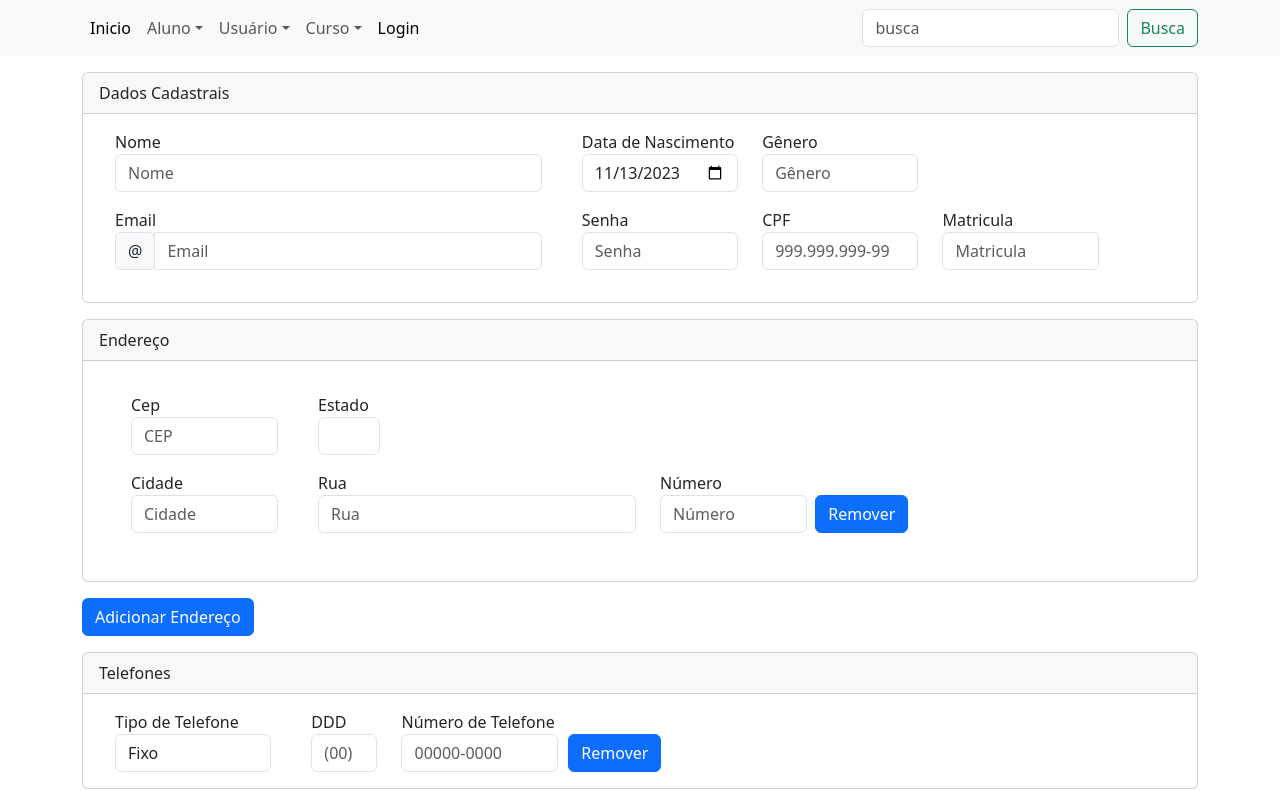
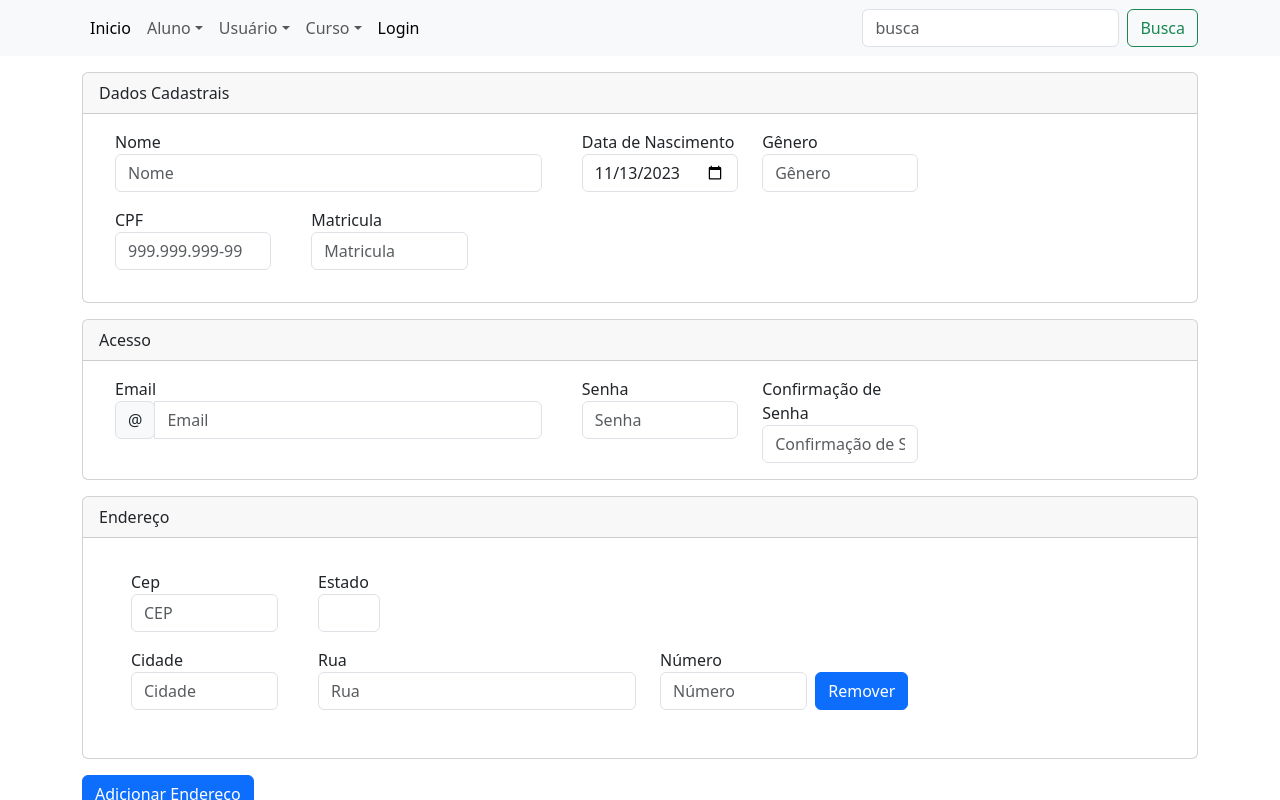
Before and after one commit to gilneiaquino/escolar-web, a React (Create React App) app: page /usuario-form in a window 1280 px wide. Shown: the top 800 px of the page. Built offline with nearby package versions, Linux system fonts and the light colour scheme.

Commit message:
inclusão da confirmação de senha

```diff
--- a/src/app/Usuario/UsuarioForm.tsx
+++ b/src/app/Usuario/UsuarioForm.tsx
@@ -31,7 +31,8 @@ const UsuarioForm: React.FC = () => {
     }],
     email: '',
     cpf: '',
-    senha: ''
+    senha: '',
+    confirmacaoSenha: ''
   };
 
   const [usuario, setUsuario] = useState(initialState);
@@ -43,6 +44,7 @@ const UsuarioForm: React.FC = () => {
   const [erroCpf, setErroCpf] = useState<string>('');
   const [erroEmail, setErroEmail] = useState<string>('');
   const [erroSenha, setErroSenha] = useState<string>('');
+  const [erroConfirmacaoSenha, setErroConfirmacaoSenha] = useState<string>('');
 
 
 
@@ -123,7 +125,13 @@ const UsuarioForm: React.FC = () => {
 
   const handleSubmit = (e: any) => {
     if (validarForm(usuario)) {
+      if (usuario.senha !== usuario.confirmacaoSenha) {
+        setErroConfirmacaoSenha('As senhas não coincidem.');
+        e.preventDefault();
+      } else {
+        setErroConfirmacaoSenha(''); // Limpa a mensagem de erro se as senhas coincidirem
         adicionarUsuario();
+      }
     } else {
       e.preventDefault();
     }
@@ -300,7 +308,43 @@ const UsuarioForm: React.FC = () => {
                 {erroGenero && <div className="invalid-feedback">{erroGenero}</div>}
               </div>
             </div>
-            <div className="row col-12 my-3">
+            <div className="row col-12 my-3 ">
+            <div className="form-group col-md-2 mx-sm-3">
+                <label>CPF</label>
+                <InputMask
+                  className={`form-control ${erroCpf && 'is-invalid'}`}
+                  mask="999.999.999-99"
+                  id="cpf"
+                  type="text"
+                  name="cpf"
+                  placeholder="999.999.999-99"
+                  value={usuario.cpf}
+                  onChange={(e) => setUsuario({ ...usuario, cpf: e.target.value.replace(/[^\d]/g, '') })}
+                />
+                {erroCpf && <div className="invalid-feedback">{erroCpf}</div>}
+              </div>
+              <div className="form-group col-md-2">
+                <label>Matricula</label>
+                <input
+                  className={`form-control ${erroMatricula && 'is-invalid'}`}
+                  type="text"
+                  placeholder="Matricula"
+                  value={usuario.matricula}
+                  onChange={(e) => setUsuario({ ...usuario, matricula: e.target.value })}
+                />
+                {erroMatricula && <div className="invalid-feedback">{erroMatricula}</div>}
+              </div>
+            </div>
+          </div>
+        </div>
+
+
+        <div className="card my-3">
+          <div className="card-header">
+            Acesso
+          </div>
+          <div className="card-body">
+          <div className="row col-12">
             <div className="form-group col-md-5 mx-sm-3">
               <label>Email</label>
               <div className="input-group">
@@ -329,29 +373,15 @@ const UsuarioForm: React.FC = () => {
               {erroSenha && <div className="invalid-feedback">{erroSenha}</div>}
             </div>
             <div className="form-group col-md-2">
-                <label>CPF</label>
-                <InputMask
-                  className={`form-control ${erroCpf && 'is-invalid'}`}
-                  mask="999.999.999-99"
-                  id="cpf"
-                  type="text"
-                  name="cpf"
-                  placeholder="999.999.999-99"
-                  value={usuario.cpf}
-                  onChange={(e) => setUsuario({ ...usuario, cpf: e.target.value.replace(/[^\d]/g, '') })}
+              <label>Confirmação de Senha</label>
+              <input
+                className={`form-control ${erroConfirmacaoSenha && 'is-invalid'}`}
+                type="password"
+                placeholder="Confirmação de Senha"
+                value={usuario.confirmacaoSenha}
+                onChange={(e) => setUsuario({ ...usuario, confirmacaoSenha: e.target.value })}
               />
-                {erroCpf && <div className="invalid-feedback">{erroCpf}</div>}
-              </div>
-              <div className="form-group col-md-2">
-                <label>Matricula</label>
-                <input
-                  className={`form-control ${erroMatricula && 'is-invalid'}`}
-                  type="text"
-                  placeholder="Matricula"
-                  value={usuario.matricula}
-                  onChange={(e) => setUsuario({ ...usuario, matricula: e.target.value })}
-                />
-                {erroMatricula && <div className="invalid-feedback">{erroMatricula}</div>}
+              {erroConfirmacaoSenha && <div className="invalid-feedback">{erroConfirmacaoSenha}</div>}
             </div>
           </div>
           </div>
--- a/src/app/modelos/Usuario.ts
+++ b/src/app/modelos/Usuario.ts
@@ -12,5 +12,6 @@ export interface Usuario {
     telefones: Telefone[];
     matricula: string;
     senha: string;
+    confirmacaoSenha?: string
 
 }
```
Lines whose indentation alone changed are shown as unchanged.
